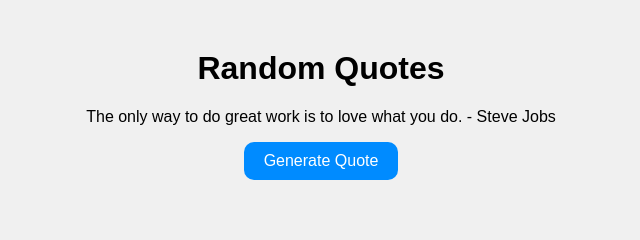
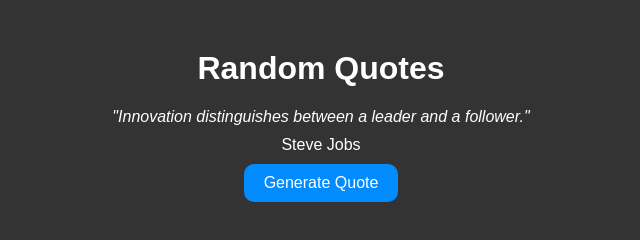
Before and after one commit to workingleb/RandomQuotes, a plain HTML site: page index.html in a window 1280 px wide. Both pictures are taken after a click on the button "Generate Quote". Shown: the whole page, without its empty margins (319-959 px from the left). Drawn offline with Linux system fonts and the light colour scheme.

Commit message:
added some functionality, added some quotes, separated quote and author

```diff
--- a/css/style.css
+++ b/css/style.css
@@ -1,6 +1,8 @@
 body {
+  box-sizing: border-box;
   font-family: Arial, sans-serif;
-  background-color: #f0f0f0;
+  background-color: #333;
+  color: #fff;
 }
 
 .container {
@@ -9,7 +11,7 @@ body {
   text-align: center;
 }
 
-button {
+.btn {
   padding: 10px 20px;
   font-size: 16px;
   background-color: #008bff;
@@ -19,6 +21,15 @@ button {
   border-radius: 10px;
 }
 
-button:hover {
+.btn:hover {
   background-color: #0056b3;
 }
+
+.quote-text,
+.quote-author {
+  margin: 10px;
+}
+
+.quote-text {
+  font-style: italic;
+}
--- a/index.html
+++ b/index.html
@@ -9,8 +9,11 @@
   <body>
     <div class="container">
       <h1>Random Quotes</h1>
-      <p id="quote">Click the button to get a random quote</p>
-      <button id="generate-btn">Generate Quote</button>
+      <p id="quote" class="quote-text">
+        Click the button to get a random quote
+      </p>
+      <p id="author" class="quote-author">(Author)</p>
+      <button id="generate-btn" class="btn">Generate Quote</button>
     </div>
     <script defer src="index.js"></script>
   </body>
--- a/index.js
+++ b/index.js
@@ -1,19 +1,58 @@
 const quotes = [
-  'The only way to do great work is to love what you do. - Steve Jobs',
-  'Innovation distinguishes between a leader and a follower. - Steve Jobs',
-  "Your time is limited, so don't waste it living someone else's life. - Steve Jobs",
-  'Another quote',
+  {
+    quote: 'The only way to do great work is to love what you do.',
+    author: 'Steve Jobs',
+  },
+  {
+    quote: 'Innovation distinguishes between a leader and a follower.',
+    author: 'Steve Jobs',
+  },
+  {
+    quote:
+      "Your time is limited, so don't waste it living someone else's life.",
+    author: 'Steve Jobs',
+  },
+  {
+    quote:
+      'Success is not final, failure is not fatal: it is the courage to continue that counts.',
+    author: 'Winston Churchill',
+  },
+  {
+    quote: 'Do what you can, with what you have, where you are.',
+    author: 'Theodore Roosevelt',
+  },
+  {
+    quote: 'In the middle of every difficulty lies opportunity.',
+    author: 'Albert Einstein',
+  },
+  {
+    quote: "Believe you can and you're halfway there.",
+    author: 'Theodore Roosevelt',
+  },
+  {
+    quote: 'It does not matter how slowly you go as long as you do not stop.',
+    author: 'Confucius',
+  },
+  {
+    quote: 'Happiness depends upon ourselves.',
+    author: 'Aristotle',
+  },
+  {
+    quote: "Opportunities don't happen. You create them.",
+    author: 'Chris Grosser',
+  },
 ];
 
-const quoteElement = document.getElementById('quote');
+const quoteTextElement = document.getElementById('quote');
+const quoteAuthorElement = document.getElementById('author');
 const generateBtn = document.getElementById('generate-btn');
 
 const generateRandomQuote = () => {
   const randomIndex = Math.floor(Math.random() * quotes.length);
   const randomQuote = quotes[randomIndex];
-  quoteElement.textContent = randomQuote;
+  const { quote: quoteText, author: quoteAuthor } = randomQuote;
+  quoteTextElement.innerHTML = `"${quoteText}"`;
+  quoteAuthorElement.textContent = quoteAuthor;
 };
 
 generateBtn.addEventListener('click', generateRandomQuote);
-
-generateRandomQuote();
```
